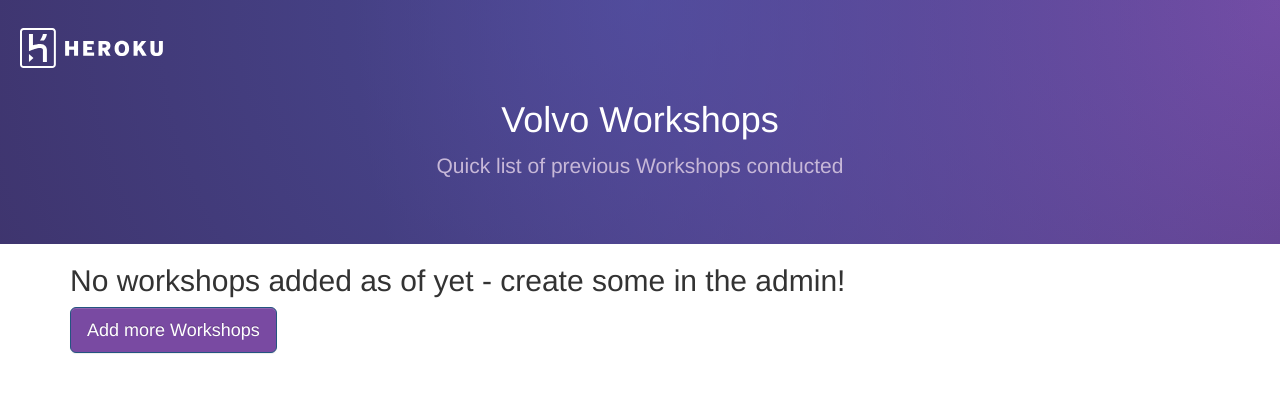
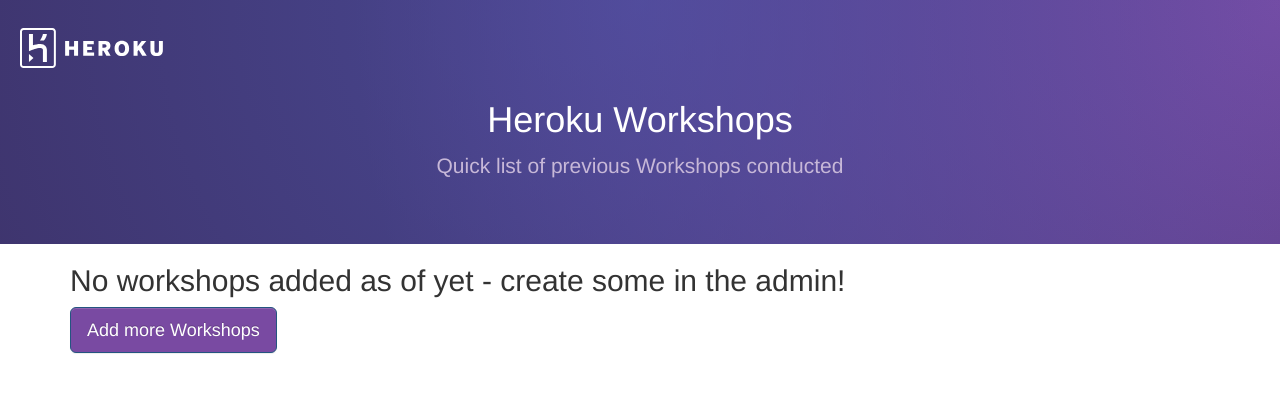
Before and after one commit to jdijk/heroku_workshops_registration, a Django app: page / in a window 1280 px wide. Shown: the top 393 px of the page. Run offline with Django 3.2, Linux system fonts and the light colour scheme; data that the repository does not hold is empty; parts of the project's set-up code (start-up, migrations or seed data) failed here and were passed over; some libraries are stand-ins or nearby versions.

Commit message:
Back to normal

```diff
--- a/appherokureg/templates/home.html
+++ b/appherokureg/templates/home.html
@@ -124,7 +124,7 @@
             </div>
         </div>
         <div class="container">
-            <h1 class="display-3">Volvo Workshops</h1>
+            <h1 class="display-3">Heroku Workshops</h1>
             <p style="text-align: center">Quick list of previous Workshops conducted</p>
         </div>
     </div>
```
